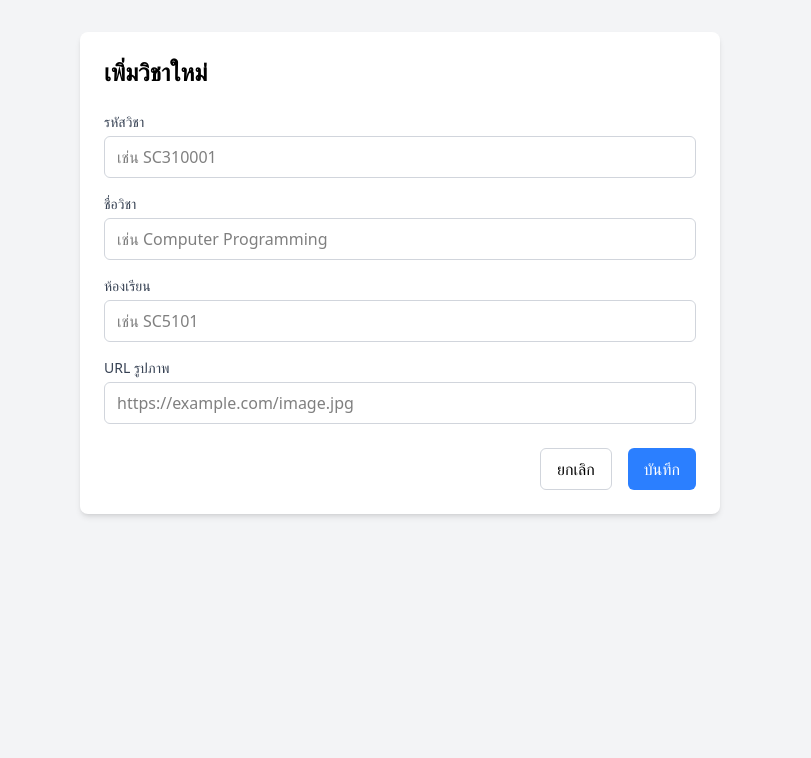
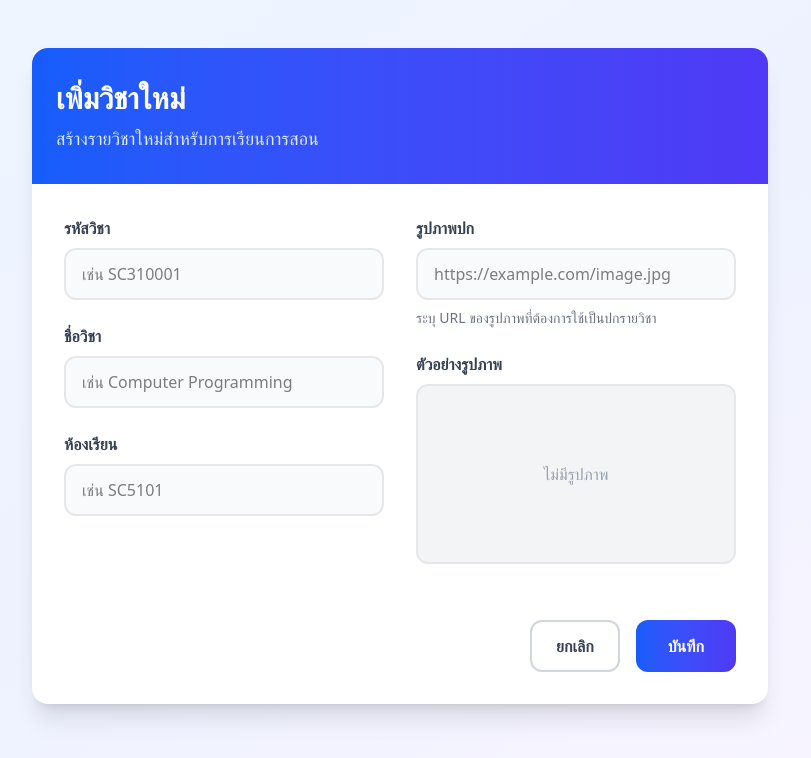
Before and after one commit to Paweesuda-Thippayanasa/final-web-app-SC310006, a React (Vite) app: page /final-web-app-SC310006/add-course in a window 1280 px wide. Shown: the top 758 px of the page, without its empty margins (240-1051 px from the left). Built offline with nearby package versions, Linux system fonts and the light colour scheme; no server answers.

Commit message:
[update]:add course ui to enhance version

```diff
--- a/package.json
+++ b/package.json
@@ -20,6 +20,7 @@
     "firebase": "^11.3.1",
     "firebase-functions": "^6.3.2",
     "gh-pages": "^6.3.0",
+    "lucide-react": "^0.475.0",
     "qrcode.react": "^4.2.0",
     "react": "^19.0.0",
     "react-dom": "^19.0.0",
--- a/src/components/AddCourse.jsx
+++ b/src/components/AddCourse.jsx
@@ -1,4 +1,4 @@
-import React, { useState } from 'react';
+import React, { useState, useEffect } from 'react';
 import { useNavigate } from 'react-router-dom';
 import { getFirestore, doc, setDoc } from 'firebase/firestore';
 import { getAuth } from 'firebase/auth';
@@ -6,16 +6,36 @@ import { getAuth } from 'firebase/auth';
 const AddCourse = () => {
   const navigate = useNavigate();
   const auth = getAuth();
-  const db = getFirestore(); // สำหรับการเชื่อมต่อกับ Firestore
+  const db = getFirestore();
 
   const [formData, setFormData] = useState({
     courseCode: '',
     courseName: '',
     className: '',
-    imageUrl: '', // รูปภาพจะเป็น URL ที่ผู้ใช้กรอก
+    imageUrl: '',
   });
   const [error, setError] = useState('');
   const [loading, setLoading] = useState(false);
+  const [imagePreview, setImagePreview] = useState(null);
+  const [imageError, setImageError] = useState(false);
+
+  useEffect(() => {
+    if (formData.imageUrl) {
+      const img = new Image();
+      img.onload = () => {
+        setImagePreview(formData.imageUrl);
+        setImageError(false);
+      };
+      img.onerror = () => {
+        setImagePreview(null);
+        setImageError(true);
+      };
+      img.src = formData.imageUrl;
+    } else {
+      setImagePreview(null);
+      setImageError(false);
+    }
+  }, [formData.imageUrl]);
 
   const handleChange = (e) => {
     setFormData({
@@ -46,25 +66,22 @@ const AddCourse = () => {
 
       let imageUrl = formData.imageUrl;
 
-      // หากผู้ใช้ไม่ได้กรอก URL ของรูปภาพ จะใช้ URL เริ่มต้น
-      if (!imageUrl || !imageUrl.startsWith('http')) {
+      if (!imageUrl || !imageUrl.startsWith('http') || imageError) {
         imageUrl = 'https://via.placeholder.com/400x200?text=No+Image';
       }
 
-      const cid = generateCid(); // สร้าง unique course ID
+      const cid = generateCid();
 
-      // บันทึกข้อมูลวิชาใน Firestore
       await setDoc(doc(db, "classroom", cid), {
         owner: currentUser.uid,
         info: {
           code: formData.courseCode,
           name: formData.courseName,
           room: formData.className,
-          photo: imageUrl // บันทึกรูปภาพในรูปแบบ URL
+          photo: imageUrl
         }
       });
 
-      // บันทึกข้อมูลวิชาในโปรไฟล์ของผู้ใช้
       await setDoc(doc(db, "users", currentUser.uid, "classroom", cid), {
         status: 1,
         info: {
@@ -75,7 +92,7 @@ const AddCourse = () => {
         }
       });
 
-      navigate('/home'); // ไปที่หน้า home หลังจากบันทึกข้อมูลเสร็จ
+      navigate('/home');
 
     } catch (error) {
       console.error('Error adding course:', error);
@@ -86,14 +103,19 @@ const AddCourse = () => {
   };
 
   return (
-    <div className="min-h-screen bg-gray-100 py-8">
-      <div className="max-w-2xl mx-auto px-4">
-        <div className="bg-white rounded-lg shadow-md p-6">
-          <h2 className="text-2xl font-bold mb-6">เพิ่มวิชาใหม่</h2>
+    <div className="min-h-screen bg-gradient-to-br from-blue-50 via-indigo-50 to-purple-50 py-12">
+      <div className="max-w-3xl mx-auto px-4">
+        <div className="bg-white rounded-2xl shadow-xl overflow-hidden">
+          <div className="bg-gradient-to-r from-blue-600 to-indigo-600 px-6 py-8">
+            <h2 className="text-3xl font-bold text-white">เพิ่มวิชาใหม่</h2>
+            <p className="text-blue-100 mt-2 text-lg">สร้างรายวิชาใหม่สำหรับการเรียนการสอน</p>
+          </div>
 
-          <form onSubmit={handleSubmit} className="space-y-4">
+          <form onSubmit={handleSubmit} className="p-8 space-y-8">
+            <div className="grid grid-cols-1 md:grid-cols-2 gap-8">
+              <div className="space-y-6">
                 <div>
-              <label className="block text-sm font-medium text-gray-700 mb-1">
+                  <label className="block text-base font-semibold text-gray-700 mb-2">
                     รหัสวิชา
                   </label>
                   <input
@@ -103,12 +125,12 @@ const AddCourse = () => {
                     onChange={handleChange}
                     placeholder="เช่น SC310001"
                     required
-                className="w-full px-3 py-2 border border-gray-300 rounded-md focus:outline-none focus:ring-2 focus:ring-blue-500"
+                    className="w-full px-4 py-3 bg-gray-50 border-2 border-gray-200 rounded-xl focus:outline-none focus:ring-2 focus:ring-blue-500 focus:border-transparent focus:bg-white transition-all duration-200"
                   />
                 </div>
 
                 <div>
-              <label className="block text-sm font-medium text-gray-700 mb-1">
+                  <label className="block text-base font-semibold text-gray-700 mb-2">
                     ชื่อวิชา
                   </label>
                   <input
@@ -118,12 +140,12 @@ const AddCourse = () => {
                     onChange={handleChange}
                     placeholder="เช่น Computer Programming"
                     required
-                className="w-full px-3 py-2 border border-gray-300 rounded-md focus:outline-none focus:ring-2 focus:ring-blue-500"
+                    className="w-full px-4 py-3 bg-gray-50 border-2 border-gray-200 rounded-xl focus:outline-none focus:ring-2 focus:ring-blue-500 focus:border-transparent focus:bg-white transition-all duration-200"
                   />
                 </div>
 
                 <div>
-              <label className="block text-sm font-medium text-gray-700 mb-1">
+                  <label className="block text-base font-semibold text-gray-700 mb-2">
                     ห้องเรียน
                   </label>
                   <input
@@ -133,13 +155,15 @@ const AddCourse = () => {
                     onChange={handleChange}
                     placeholder="เช่น SC5101"
                     required
-                className="w-full px-3 py-2 border border-gray-300 rounded-md focus:outline-none focus:ring-2 focus:ring-blue-500"
+                    className="w-full px-4 py-3 bg-gray-50 border-2 border-gray-200 rounded-xl focus:outline-none focus:ring-2 focus:ring-blue-500 focus:border-transparent focus:bg-white transition-all duration-200"
                   />
                 </div>
+              </div>
 
+              <div className="space-y-6">
                 <div>
-              <label className="block text-sm font-medium text-gray-700 mb-1">
-                URL รูปภาพ
+                  <label className="block text-base font-semibold text-gray-700 mb-2">
+                    รูปภาพปก
                   </label>
                   <input
                     type="url"
@@ -147,28 +171,55 @@ const AddCourse = () => {
                     value={formData.imageUrl}
                     onChange={handleChange}
                     placeholder="https://example.com/image.jpg"
-                className="w-full px-3 py-2 border border-gray-300 rounded-md focus:outline-none focus:ring-2 focus:ring-blue-500"
+                    className="w-full px-4 py-3 bg-gray-50 border-2 border-gray-200 rounded-xl focus:outline-none focus:ring-2 focus:ring-blue-500 focus:border-transparent focus:bg-white transition-all duration-200"
                   />
+                  {imageError && (
+                    <p className="mt-2 text-sm text-red-600">
+                      ไม่สามารถโหลดรูปภาพได้ กรุณาตรวจสอบ URL อีกครั้ง
+                    </p>
+                  )}
+                  <p className="mt-2 text-sm text-gray-500">
+                    ระบุ URL ของรูปภาพที่ต้องการใช้เป็นปกรายวิชา
+                  </p>
+                </div>
+
+                <div className="mt-4">
+                  <p className="text-base font-semibold text-gray-700 mb-2">ตัวอย่างรูปภาพ</p>
+                  <div className="border-2 border-gray-200 rounded-xl overflow-hidden aspect-video bg-gray-100">
+                    {imagePreview ? (
+                      <img
+                        src={imagePreview}
+                        alt="Course preview"
+                        className="w-full h-full object-cover"
+                      />
+                    ) : (
+                      <div className="w-full h-full flex items-center justify-center text-gray-400">
+                        {imageError ? 'ไม่สามารถโหลดรูปภาพได้' : 'ไม่มีรูปภาพ'}
+                      </div>
+                    )}
+                  </div>
+                </div>
+              </div>
             </div>
 
             {error && (
-              <div className="bg-red-50 border border-red-200 text-red-700 px-4 py-3 rounded">
-                {error}
+              <div className="bg-red-50 border-l-4 border-red-500 p-4 rounded-r-xl">
+                <p className="text-sm text-red-700">{error}</p>
               </div>
             )}
 
-            <div className="flex justify-end space-x-4 mt-6">
+            <div className="flex justify-end space-x-4 pt-6">
               <button
                 type="button"
                 onClick={() => navigate('/home')}
-                className="px-4 py-2 border border-gray-300 rounded-md hover:bg-gray-50"
+                className="px-6 py-3 border-2 border-gray-300 rounded-xl text-gray-700 font-semibold hover:bg-gray-50 hover:border-gray-400 focus:outline-none focus:ring-2 focus:ring-gray-200 transition-all duration-200"
               >
                 ยกเลิก
               </button>
               <button
                 type="submit"
                 disabled={loading}
-                className="px-4 py-2 bg-blue-500 text-white rounded-md hover:bg-blue-600 disabled:bg-blue-300"
+                className="px-8 py-3 bg-gradient-to-r from-blue-600 to-indigo-600 text-white rounded-xl font-semibold hover:from-blue-700 hover:to-indigo-700 focus:outline-none focus:ring-2 focus:ring-blue-500 focus:ring-offset-2 disabled:opacity-50 disabled:cursor-not-allowed transition-all duration-200"
               >
                 {loading ? 'กำลังบันทึก...' : 'บันทึก'}
               </button>
```
Also changed, not shown: 1 other file (tests, documents, lock files or other folders). Lines whose indentation alone changed are shown as unchanged.
